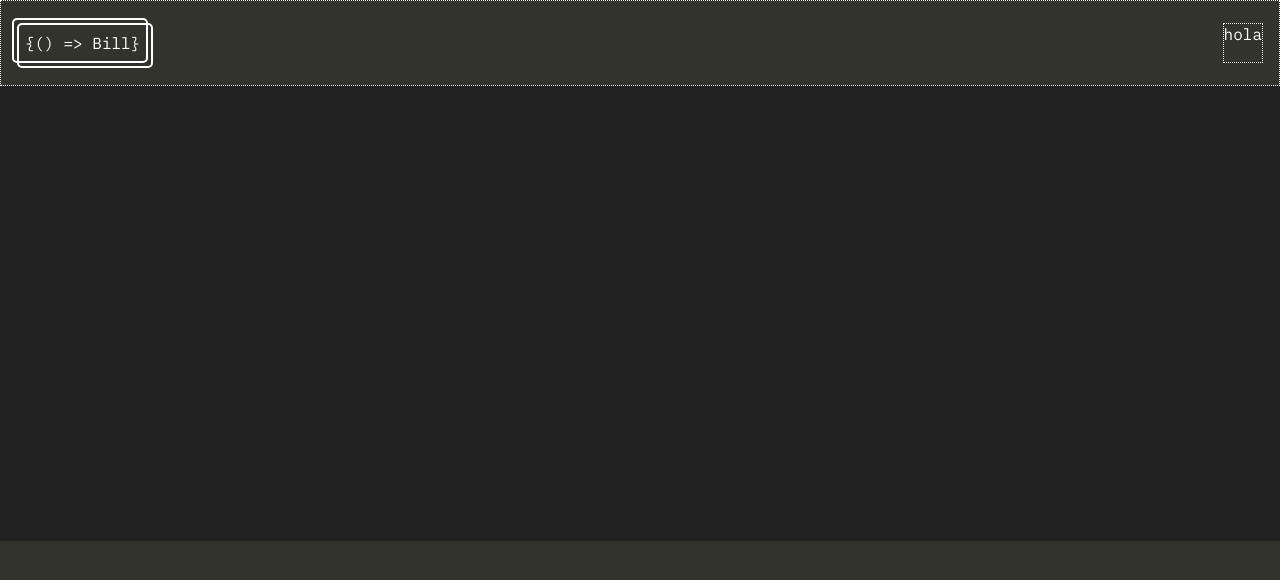
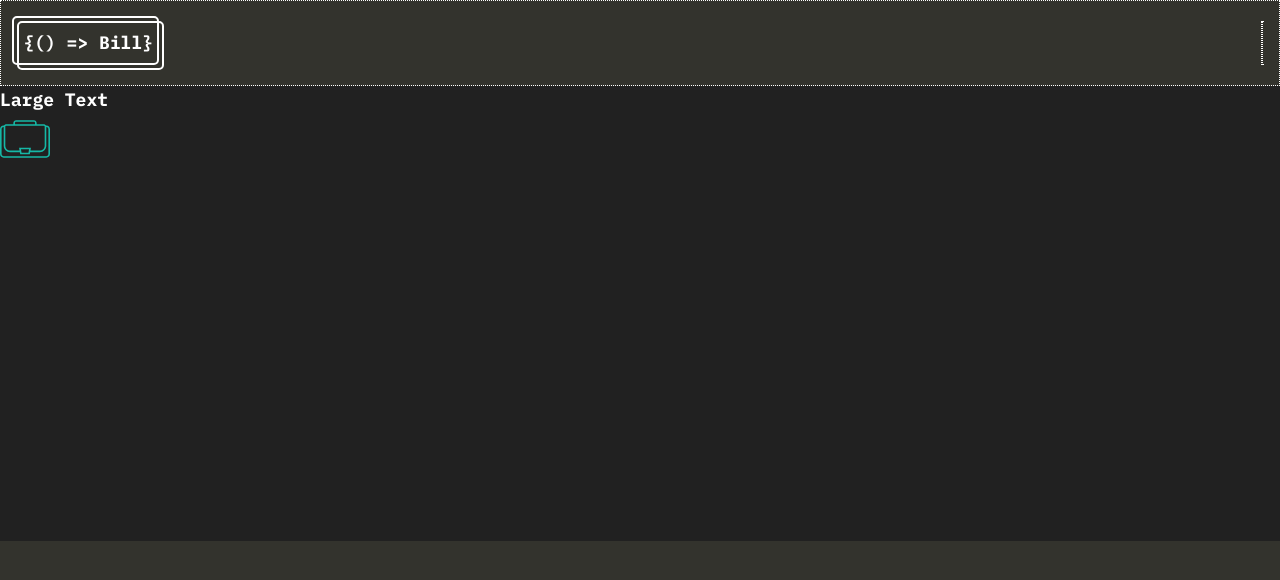
Before and after one commit to billybenntt/portfolio-project-0-showcase, a Next.js app: page / in a window 1280 px wide. Shown: the top 580 px of the page. Built offline with nearby package versions, Linux system fonts and the light colour scheme.

Commit message:
addedd initial svg

```diff
--- a/src/app/page.tsx
+++ b/src/app/page.tsx
@@ -1,3 +1,7 @@
+import Image from 'next/image'
+import SampleImg from '../assets/portfolio-.svg'
+
+
 function MainPage() {
     return (
         <main>
@@ -5,6 +9,10 @@ function MainPage() {
 
             <section className="hero">
 
+                <h1 className="text-md">Large Text</h1>
+                <span className="">
+                     <Image src={SampleImg} alt="as" width={20} height={20} className="icon-1"/>
+                   </span>
             </section>
 
 
--- a/src/app/projects/page.tsx
+++ b/src/app/projects/page.tsx
@@ -1,7 +1,10 @@
 function ProjectsPage() {
   return (
     <>
-      <h2>ProjectsPage Component</h2>
+      <h2>ProjectsPage Component
+
+
+      </h2>
     </>
   )
 }
--- a/src/components/Navbar.tsx
+++ b/src/components/Navbar.tsx
@@ -25,7 +25,9 @@ function Navbar() {
                 </DBorder>
 
                 <div className="navbar__menu desktop show-box">
-                    <span>hola</span>
+                    <div>
+
+                    </div>
                 </div>
 
 
--- a/src/styles/output.css
+++ b/src/styles/output.css
@@ -24,11 +24,82 @@ img {
 }
 
 .text-xxl {
+  font-size: 3.375rem;
   font-weight: 700;
+  line-height: 3.688rem;
 }
 
 .text-xl {
+  font-size: 1.875rem;
   font-weight: 700;
+  line-height: 2.438rem;
+}
+
+.text-lg {
+  font-size: 1.625rem;
+  font-weight: 700;
+  line-height: 2rem;
+}
+
+.text-md, body {
+  font-size: 1.125rem;
+  font-weight: 700;
+  line-height: 1.75rem;
+}
+
+.text-base {
+  font-size: 1rem;
+  font-weight: 400;
+  line-height: 0.938rem;
+}
+
+@media only screen and (min-width: 375px) {
+  .mobile {
+    display: flex;
+  }
+  .desktop {
+    display: none;
+  }
+}
+@media only screen and (min-width: 768px) {
+  .mobile {
+    display: none;
+  }
+  .desktop {
+    display: flex;
+  }
+  .modal {
+    width: 480px;
+  }
+}
+.text-xxl {
+  font-size: 3.375rem;
+  font-weight: 700;
+  line-height: 3.688rem;
+}
+
+.text-xl {
+  font-size: 1.875rem;
+  font-weight: 700;
+  line-height: 2.438rem;
+}
+
+.text-lg {
+  font-size: 1.625rem;
+  font-weight: 700;
+  line-height: 2rem;
+}
+
+.text-md, body {
+  font-size: 1.125rem;
+  font-weight: 700;
+  line-height: 1.75rem;
+}
+
+.text-base {
+  font-size: 1rem;
+  font-weight: 400;
+  line-height: 0.938rem;
 }
 
 @media only screen and (min-width: 375px) {
@@ -55,6 +126,16 @@ body {
   color: #FFFFFF;
 }
 
+.icon-1 {
+  width: 50px;
+  filter: invert(56%) sepia(47%) saturate(692%) hue-rotate(124deg) brightness(95%) contrast(94%);
+}
+
+.icon-2 {
+  width: 100px;
+  filter: invert(46%) sepia(28%) saturate(7499%) hue-rotate(306deg) brightness(99%) contrast(87%);
+}
+
 .show-box {
   border: 1px dotted white;
 }
@@ -64,7 +145,7 @@ body {
   display: flex;
   align-items: center;
   justify-content: center;
-  height: 68px;
+  height: 75px;
 }
 .navbar .navbar-center {
   display: flex;
@@ -120,7 +201,7 @@ body {
 .d-border {
   cursor: pointer;
   position: relative;
-  padding: 0.1rem;
+  padding: 0;
   color: #FFFFFF;
   border-radius: 5px 0;
 }
--- a/src/styles/scss/_layout.scss
+++ b/src/styles/scss/_layout.scss
@@ -1,9 +1,21 @@
 @import "setup/variables";
+@import "utilities";
 
 
 body {
+  @extend .text-md;
   background-color: $accent-dark-100;
   color: $accent-light-100;
+}
+
+.icon-1  {
+  width: 50px;
+  filter:$bg-filter-1;
+}
+
+.icon-2{
+  width: 100px;
+  filter:$bg-filter-2;
 }
 
 
@@ -20,7 +32,7 @@ body {
   display: flex;
   align-items: center;
   justify-content: center;
-  height: 68px;
+  height: 75px;
 
   .navbar-center {
     display: flex;
@@ -91,7 +103,7 @@ body {
 .d-border {
   cursor: pointer;
   position: relative;
-  padding: 0.1rem;
+  padding: 0;
   color: $accent-light-100;
   border-radius: 5px 0;
 
--- a/src/styles/scss/_utilities.scss
+++ b/src/styles/scss/_utilities.scss
@@ -10,6 +10,18 @@
 
 .text-xl {
   @include text-xl;
+}
+
+.text-lg {
+  @include text-lg;
+}
+
+.text-md {
+  @include text-md;
+}
+
+.text-base {
+  @include text-base;
 }
 
 
```
Also changed, not shown: src/styles/scss/setup/_mixins.scss (+15 -0 lines), src/styles/scss/setup/_variables.scss (+12 -8 lines), src/assets/portfolio-.svg (added).
